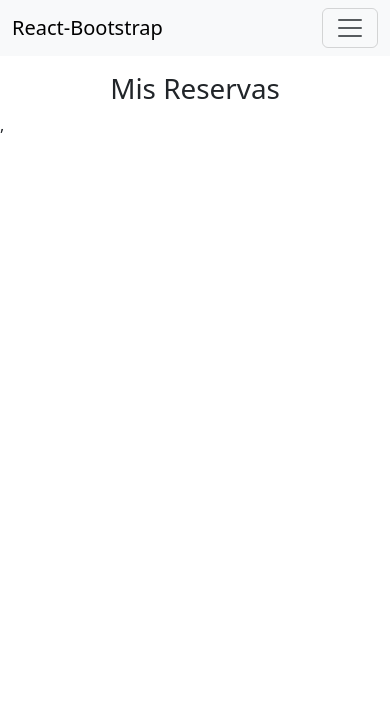
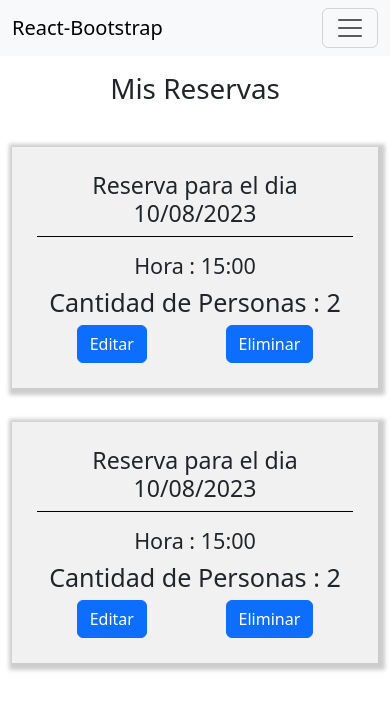
Before and after one commit to djauguust/Grupo2-TP3-Front-Restaurant-RollingCode, a React (Vite) app: page /Mis-Reservas in a window 390 px wide. Shown: the top 710 px of the page. Built offline with nearby package versions, Linux system fonts and the light colour scheme; data requests are answered from the project's data file.

Commit message:
Agregue una funcion map para que recorra el array y por cada reserva te cree un contenedor que te muestre los datos de la misma y los hice responsive tanto en celulares, tablets y pantallas de ordenador

```diff
--- a/db.json
+++ b/db.json
@@ -1,6 +1,13 @@
 {
     "Reservas" : [
         {
+            "id" : 1,
+            "Fecha" : "10/08/2023",
+            "CantidadDePersonas" : "2",
+            "Hora" : "15:00"
+        },
+        {
+            "id" : 1,
             "Fecha" : "10/08/2023",
             "CantidadDePersonas" : "2",
             "Hora" : "15:00"
--- a/src/contexto/contexto.jsx
+++ b/src/contexto/contexto.jsx
@@ -14,7 +14,7 @@ export const ReservasProvider = ({children}) => {
             const res = await axios.get(UrlReservas);
             const reservas = await res.data;
             SetReservas(reservas)
-            console.log(res.data);
+
           } catch (error) {
             console.error('Error:', error);
           }
--- a/src/estilos/misReservas.css
+++ b/src/estilos/misReservas.css
@@ -0,0 +1,49 @@
+/* Resolución para Pantallas de Ordenador */
+@media (min-width: 913px) {
+
+}
+
+/* Resolución para Pantallas de Tablet */
+@media (min-width: 768px) and (max-width: 912px) {
+    .row{
+        display: block !important;
+    }
+    .Contenedor-Reservas{
+        margin-top: 3vh;
+    }
+  }
+
+/* Resolución para Pantallas de Celulares */
+@media (max-width: 767px) {
+    h3{
+        text-align: center ;
+    }
+    .Contenedor-Reservas{
+        margin-top: 4vh;
+        width: auto !important;
+
+    }
+}
+
+/*Resolución para Pantallas de Celulares Fold*/
+@media (max-width: 600px) {
+    .Contenedor-Cantidad-Personas{
+        font-size: 2.98vh !important;
+    }
+  }
+
+.Contenedor-Reservas{
+    background-color: #F1F1F1;
+    padding: 3vh;
+    box-shadow: 2px 2px 4px 5px rgba(0, 0, 0, 0.2);
+    width: max-content;
+
+}
+
+.Contenedor-Fecha{
+    border-bottom: solid 1px black;
+}
+
+.Ubicar-Contenedor-Reservas{
+    min-height: 50vh;
+}
--- a/src/main.jsx
+++ b/src/main.jsx
@@ -8,6 +8,6 @@ ReactDOM.createRoot(document.getElementById('root')).render(
 <BrowserRouter>
   <React.StrictMode>
     <App />
-  </React.StrictMode>,
+  </React.StrictMode>
 </BrowserRouter>
 )
--- /dev/null
+++ b/src/paginas/misReservas/ContenedorReservas/contenedorReservas.jsx
@@ -0,0 +1,30 @@
+import React from 'react'
+import { Button, Col, Stack } from 'react-bootstrap'
+
+const contenedorReservas = () => {
+  return (
+    <>
+        <Col xs={12} md={6} lg={6}>
+              <div className="Contenedor-Reservas">
+                <Stack gap={3}>
+                  <div className="Contenedor-Fecha">
+                    <h3>Reserva para el dia 10/08/2023</h3>
+                  </div>
+                  <div className="text-center">
+                    <h4>Hora : 15:00</h4>
+                    <h4 className="Contenedor-Cantidad-Personas">
+                      Cantidad de Personas : 2
+                    </h4>
+                    <div className="mt-2 d-flex justify-content-around">
+                      <Button>Editar</Button>
+                      <Button>Eliminar</Button>
+                    </div>
+                  </div>
+                </Stack>
+              </div>
+            </Col>
+    </>
+  )
+}
+
+export default contenedorReservas
--- a/src/paginas/misReservas/misReservas.jsx
+++ b/src/paginas/misReservas/misReservas.jsx
@@ -1,32 +1,34 @@
-import { useContext, useEffect } from 'react'
-import { Container } from 'react-bootstrap'
-import { ReservasContexto } from '../../contexto/contexto'
-
+import { useContext, useEffect } from "react";
+import { Button, Col, Container, Row, Stack } from "react-bootstrap";
+import { ReservasContexto } from "../../contexto/contexto";
+import "../../estilos/misReservas.css";
+import ContenedorReservas from "./ContenedorReservas/contenedorReservas";
 
 const misReservas = () => {
+  const Url = import.meta.env.VITE_API_RESERVAS;
 
-  const Url =  import.meta.env.VITE_API_RESERVAS
-
-  const{TraerReservas, Reservas} = useContext(ReservasContexto)
-
-  useEffect(() => {
-    if (Reservas === undefined) {
-      TraerReservas();
-    }
-  }, [TraerReservas, Reservas]);
-  console.log(Reservas);
+  const { TraerReservas, Reservas } = useContext(ReservasContexto);
+  {
+    Reservas === undefined && TraerReservas();
+  }
 
   return (
     <>
-        <div className='text-center mt-3'>
-            <h1>Mis Reservas</h1>
-        </div>
-        <Container>
+      <div className="text-center mt-3">
+        <h1>Mis Reservas</h1>
+      </div>
+      <div className="Ubicar-Contenedor-Reservas">
+        <Container className="d-flex justify-content-center">
+          <Row>
+          {Reservas &&
+            Reservas.map((Reserva) => (
+              <ContenedorReservas />
+            ))}
+          </Row>
+        </Container>
+      </div>
+    </>
+  );
+};
 
-        </Container>
-
-    </>
-  )
-}
-
-export default misReservas
+export default misReservas;
```
